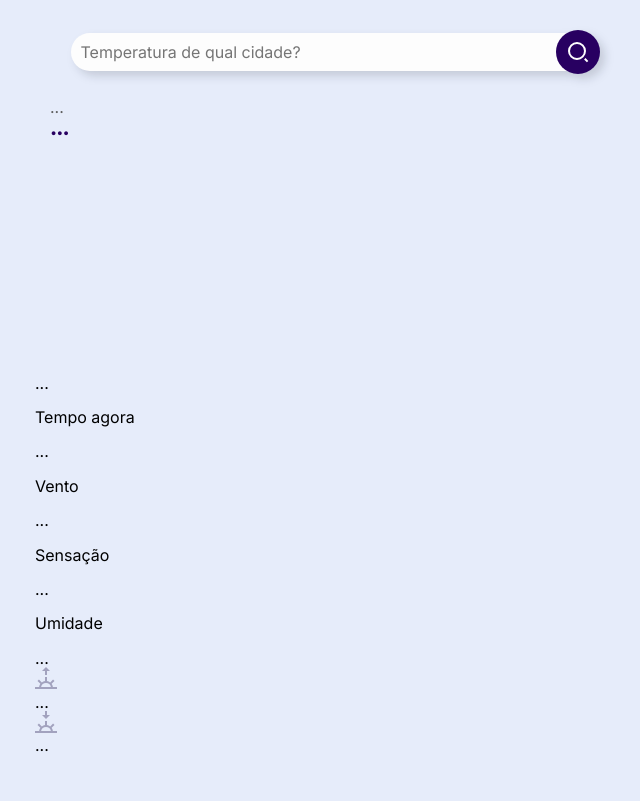
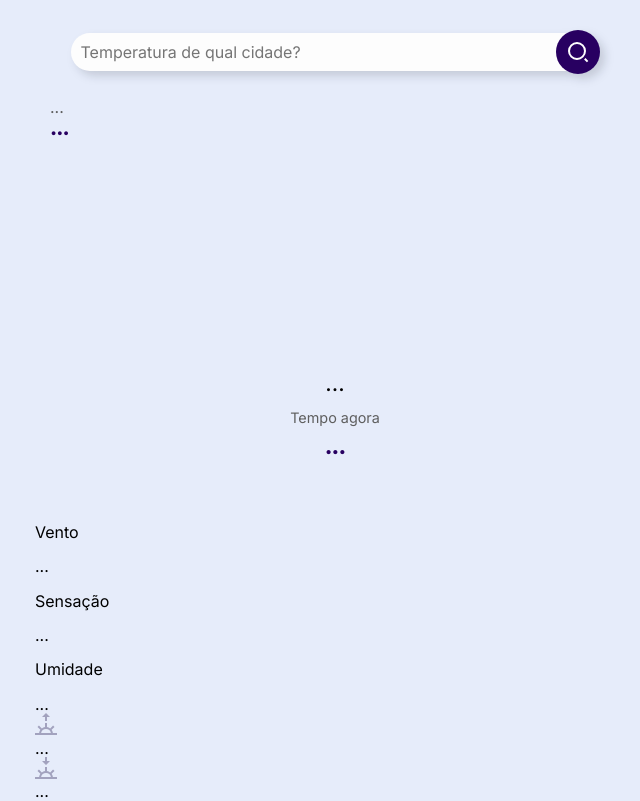
Before and after one commit to aliine98/snapclima-imersao-frontend, a plain HTML site: page index.html in a window 1280 px wide. Shown: the whole page, without its empty margins (305-945 px from the left). Drawn offline with nearby package versions, Linux system fonts and the light colour scheme.

Commit message:
💄  feat: add current-temperature section style

```diff
--- a/index.html
+++ b/index.html
@@ -17,6 +17,8 @@
 	<link rel="stylesheet" href="./node_modules/normalize.css/normalize.css">
 	<link rel="stylesheet" href="./src/css/global.css">
 	<link rel="stylesheet" href="./src/css/header.css">
+	<link rel="stylesheet" href="./src/css/bottom-container.css">
+	<link rel="stylesheet" href="./src/css/current-temperature.css">
 	<title>Snapclima</title>
 </head>
 
--- /dev/null
+++ b/src/css/current-temperature.css
@@ -0,0 +1,32 @@
+.current-temperature {
+   align-items: center;
+   display: flex;
+   flex-flow: column wrap;
+   justify-content: center;
+   margin-bottom: 4em;
+}
+
+.current-temperature__description {
+   font-size: 1.4em;
+   margin-bottom: 0.3em;
+}
+
+.current-temperature__info-label {
+   color: var(--gray);
+   font-size: 0.9em;
+   line-height: 0.1;
+}
+
+.current-temperature__info-label.dark {
+   color: var(--light-gray);
+}
+
+.current-temperature__current-temperature {
+   color: var(--primary);
+   font-size: 1.4em;
+   font-weight: 700;
+}
+
+.current-temperature__current-temperature.dark {
+   color: var(--primary-dark);
+}
```
